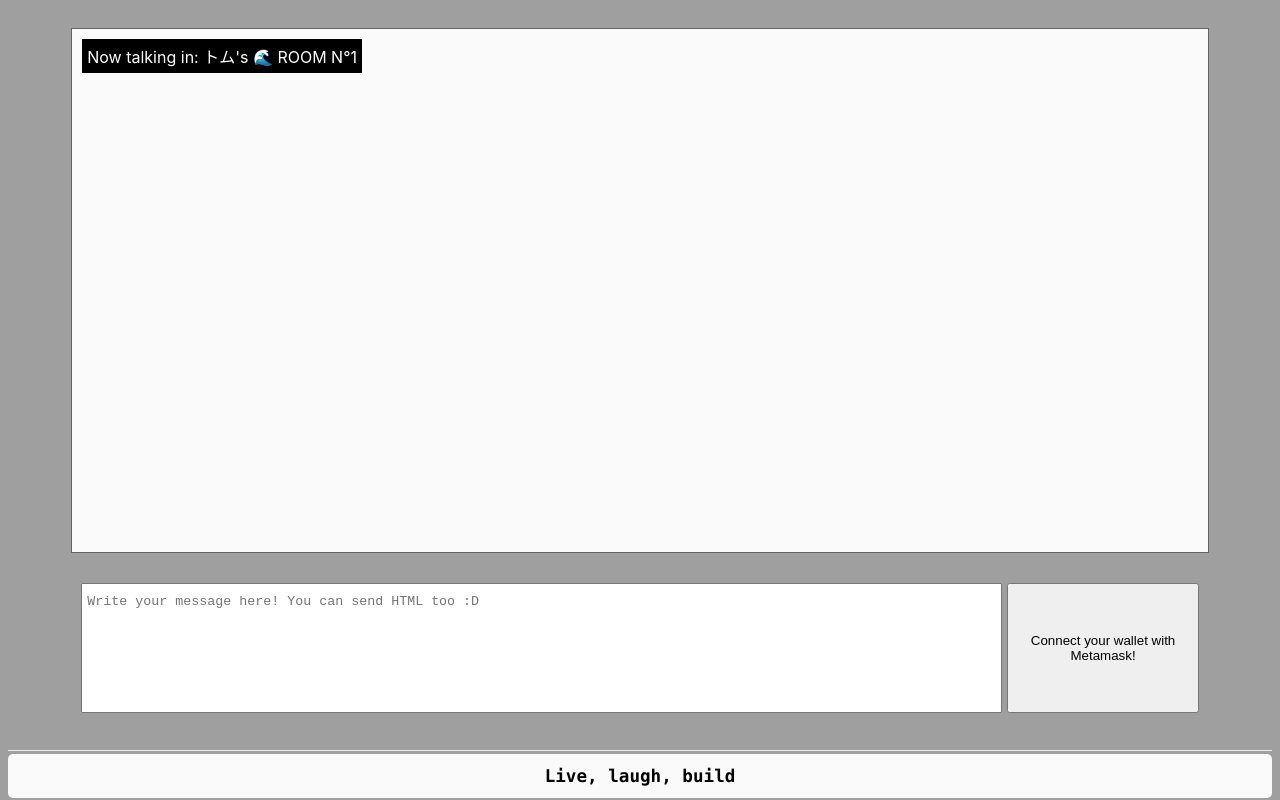
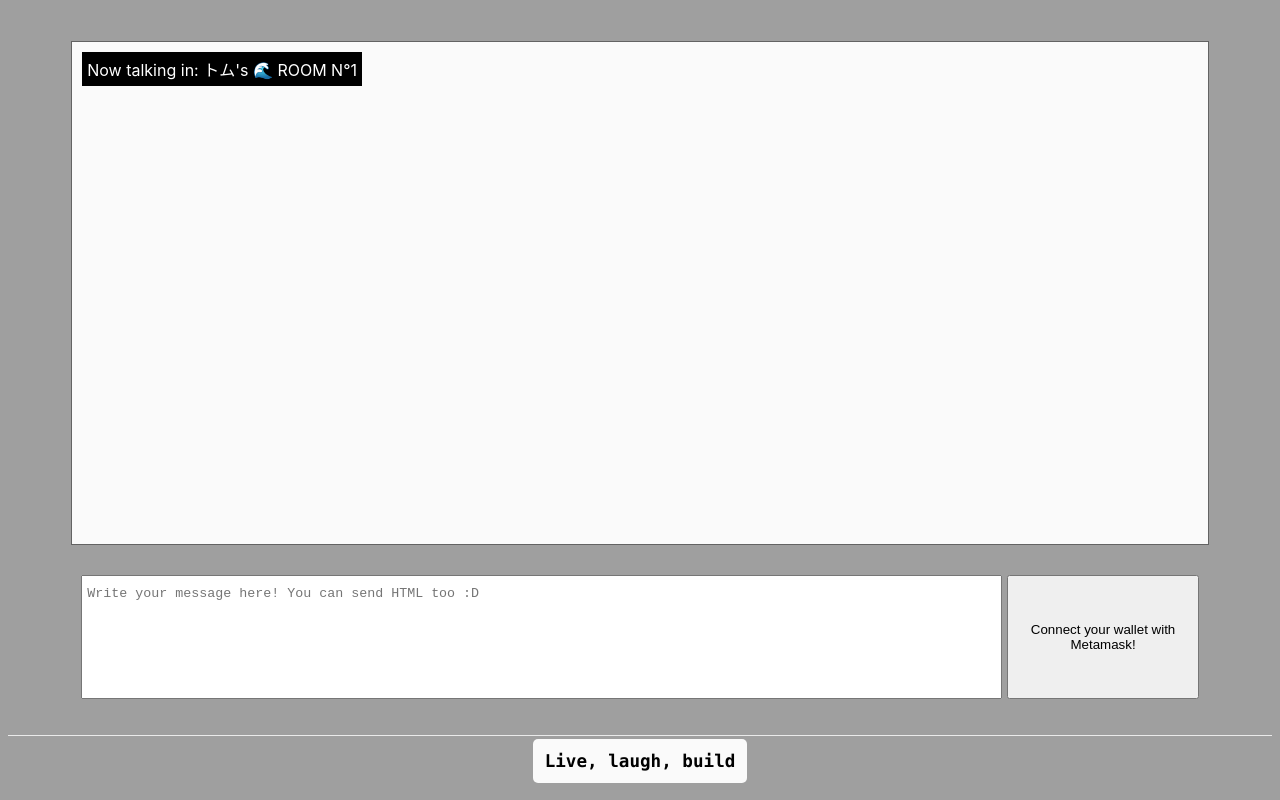
Before and after one commit to tomasellis/buildspace-wave, a Next.js app in the folder web/: page / in a window 1280 px wide. Built offline with nearby package versions, Linux system fonts and the light colour scheme; no server answers.

Commit message:
fix: chat height

```diff
--- a/web/pages/index.tsx
+++ b/web/pages/index.tsx
@@ -184,7 +184,7 @@ export default function Home() {
         <link rel="icon" href="/waveIcon.ico" />
       </Head>
 
-      <main className={styles.main}>
+      <div className={styles.main}>
         <div className={styles.centerPiece}>
           <div className={styles.banner}>
             Now talking in: トム's 🌊 ROOM N°1
@@ -215,7 +215,7 @@ export default function Home() {
             </button>
           )}
         </div>
-      </main>
+      </div>
 
       <footer className={styles.footer}>
         <a
--- a/web/styles/Home.module.css
+++ b/web/styles/Home.module.css
@@ -10,11 +10,10 @@
 }
 
 .main {
-  flex: 1;
   display: flex;
-  flex-grow: 1;
   width: 100%;
-  flex-direction: column;
+  height: 90%;
+  flex-flow: column nowrap;
   justify-content: center;
   align-items: center;
 }
@@ -32,7 +31,6 @@
   display: flex;
   justify-content: center;
   align-items: center;
-  flex-grow: 1;
 }
 
 .footer b {
```
